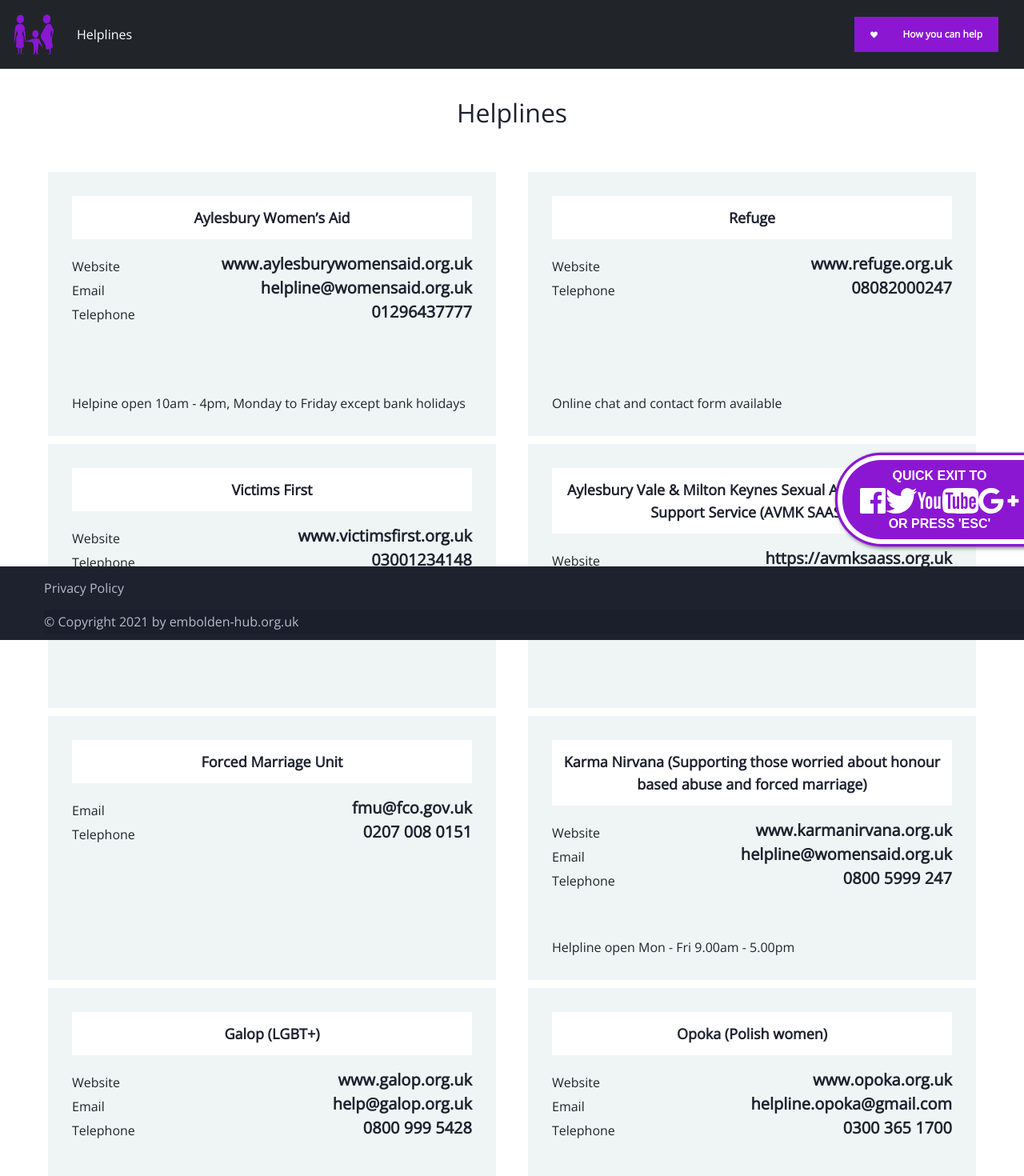
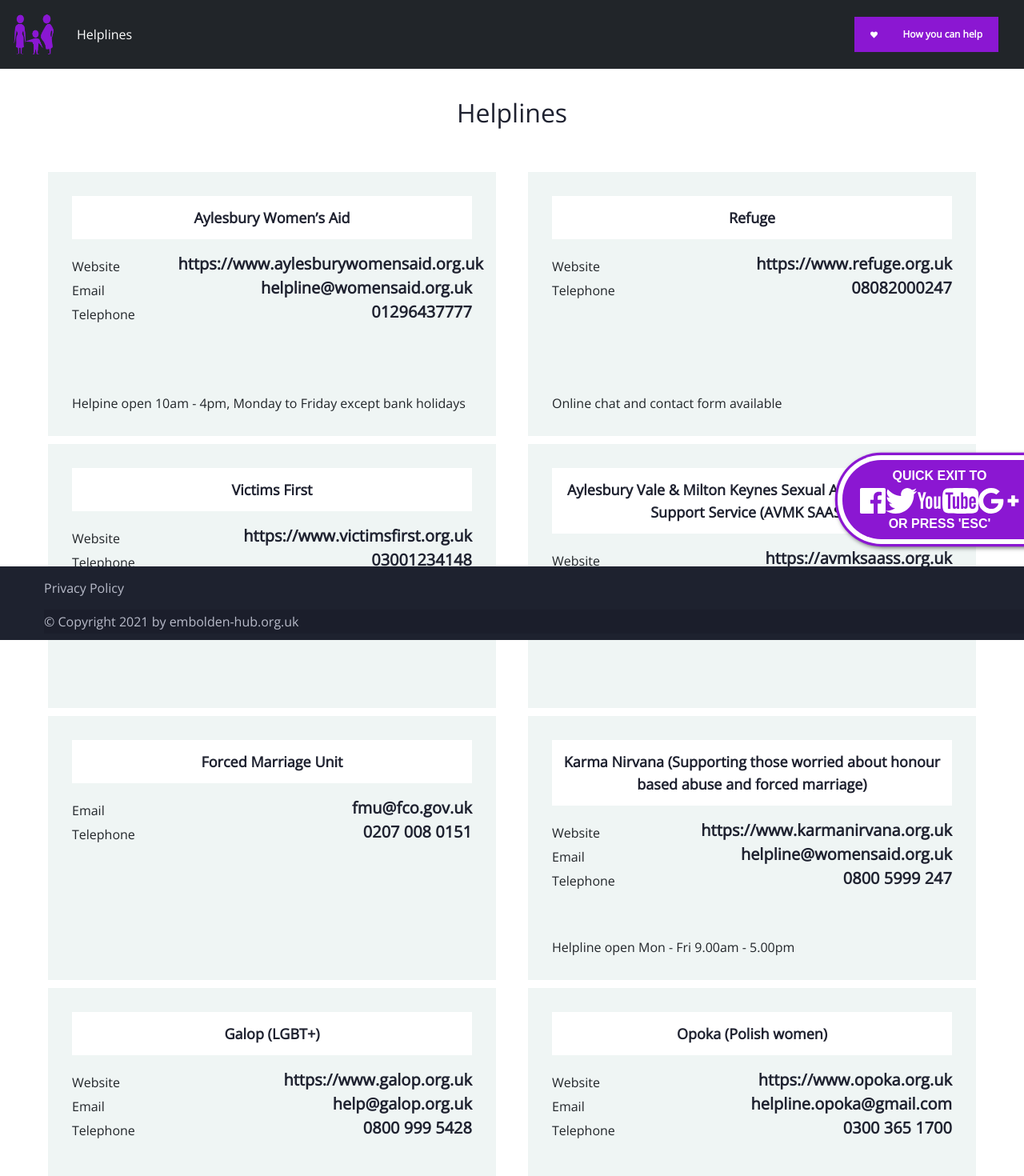
Before and after one commit to embolden-hub/website, a Next.js app: page /helplines in a window 1280 px wide. Shown: the top 1470 px of the page at 80% size. Built offline with nearby package versions, Linux system fonts and the light colour scheme.

Commit message:
update links

```diff
--- a/pages/helplines.js
+++ b/pages/helplines.js
@@ -5,20 +5,20 @@ export default function HelpLines({passwordProvided,setPasswordProvided}){
     const contacts = [
         {
             title:'Aylesbury Women’s Aid',
-            website:'www.aylesburywomensaid.org.uk',
+            website:'https://www.aylesburywomensaid.org.uk',
             telephone: '01296437777',
             email: 'helpline@womensaid.org.uk',
             otherDetails:<div>Helpine open 10am - 4pm, Monday to Friday except bank holidays</div>
         },
         {
             title:'Refuge',
-            website:'www.refuge.org.uk',
+            website:'https://www.refuge.org.uk',
             telephone: '08082000247',
             otherDetails:<div>Online chat and contact form available</div>
         },
         {
             title:'Victims First',
-            website:'www.victimsfirst.org.uk',
+            website:'https://www.victimsfirst.org.uk',
             telephone:'03001234148',
         },
         {
@@ -34,20 +34,20 @@ export default function HelpLines({passwordProvided,setPasswordProvided}){
         },
         {
             title:'Karma Nirvana (Supporting those worried about honour based abuse and forced marriage)',
-            website:'www.karmanirvana.org.uk',
+            website:'https://www.karmanirvana.org.uk',
             telephone: '0800 5999 247',
             email: 'helpline@womensaid.org.uk',
             otherDetails:<div>Helpline open Mon - Fri 9.00am - 5.00pm</div>
         },
         {
             title:'Galop (LGBT+)',
-            website:'www.galop.org.uk',
+            website:'https://www.galop.org.uk',
             telephone: '0800 999 5428',
             email: 'help@galop.org.uk',
         },
         {
             title:'Opoka (Polish women)',
-            website:'www.opoka.org.uk',
+            website:'https://www.opoka.org.uk',
             telephone: '0300 365 1700',
             email: 'helpline.opoka@gmail.com',
         },
@@ -84,7 +84,7 @@ export default function HelpLines({passwordProvided,setPasswordProvided}){
         },
         {
             title:' LIZ GOUGH – ENCOUNTER COMPASSION',
-            website: 'www.encountercompassion.org',
+            website: 'https://www.encountercompassion.org',
             otherDetails:<div>
                   Former midwife, and now counsellor and psychotherapist experienced in trauma, sexual assault, abuse, modern slavery and other areas
             </div>
@@ -96,10 +96,10 @@ export default function HelpLines({passwordProvided,setPasswordProvided}){
     const renderItem = (key, value) => {
         const getHref = () => key === 'Email' ? `mailto:${value}`: key === 'Telephone' ? `tel:${value}` : value;
         return <div className={'row'}>
-                    <div className="col-xl-4">
+                    <div className="col-xl-3">
                         {key}
                     </div>
-                    <div className="col-xl-8" style={{textAlign:'end'}}>
+                    <div className="col-xl-9" style={{textAlign:'end'}}>
                         <h5 style={{fontWeight:'bold'}}><a href={getHref()}>{value}</a></h5>
                     </div>
               </div>
```
